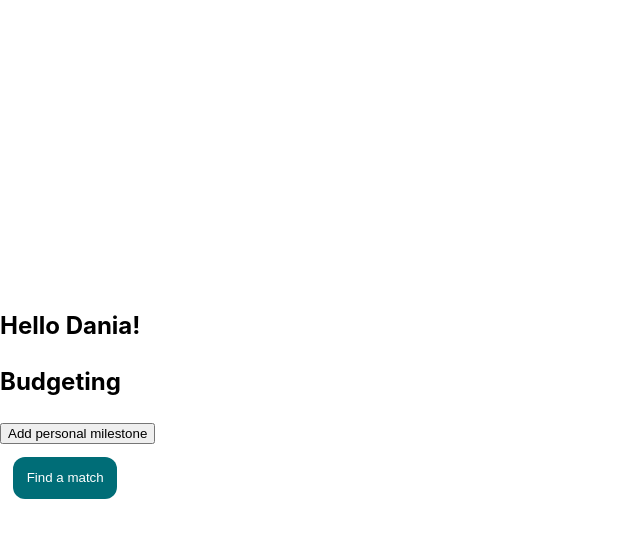
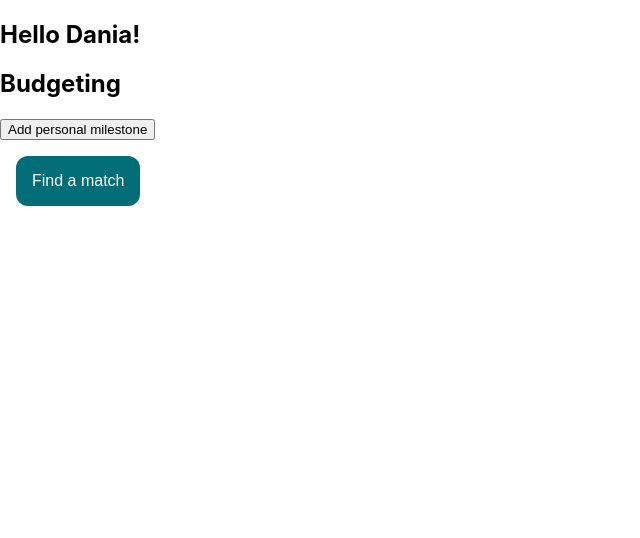
Before and after one commit to Dania-h/moneymate, a React (Vite) app in the folder frontend/: page / in a window 1280 px wide. Shown: the top 538 px of the page, without its empty margins (0-640 px from the left). Built offline with nearby package versions, Linux system fonts and the light colour scheme.

Commit message:
reusable button component complete

```diff
--- a/frontend/src/Button/Button.css
+++ b/frontend/src/Button/Button.css
@@ -1,8 +1,15 @@
 .button {
     background-color: #006d77;
     color: #fff;
-    margin: 1em;
+    margin: 1rem;
     border: none;
-    padding: 1em;
+    padding: 1rem;
     border-radius: 12px;
+    font-size: 1rem;
+    transition: background-color 0.2s;
 }
+
+.button:hover {
+    background-color: #0c8c90;
+    cursor: pointer;
+}
--- a/frontend/src/index.css
+++ b/frontend/src/index.css
@@ -1,8 +1,4 @@
 :root {
-  font-family: Inter, system-ui, Avenir, Helvetica, Arial, sans-serif;
-  line-height: 1.5;
-  font-weight: 400;
-
   font-synthesis: none;
   text-rendering: optimizeLegibility;
   -webkit-font-smoothing: antialiased;
@@ -10,10 +6,7 @@
 }
 
 body {
+  font-family: Inter, system-ui, Avenir, Helvetica, Arial, sans-serif;
   margin: 0;
-  display: flex;
-  place-items: center;
-  min-width: 320px;
-  min-height: 100vh;
   box-sizing: border-box;
 }
```
